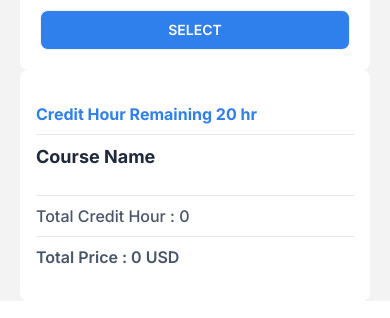
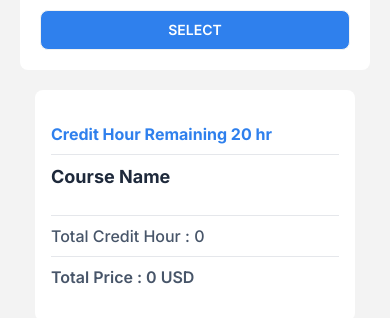
Before and after one commit to naimuddin94/course-selling-app, a React (Vite) app: page / in a window 390 px wide. Shown: the part 4167-4485 px from the top of the page. Built offline with nearby package versions, Linux system fonts and the light colour scheme.

Commit message:
responsive for all devices

```diff
--- a/src/App.jsx
+++ b/src/App.jsx
@@ -16,7 +16,7 @@ function App() {
       return toast.error("Course already selected");
     } else {
       if (remainingTime < course.time) {
-        return toast.warn("You have no enough time");
+        return toast.warn("You have no Credit Hour");
       }
       setTotalTime(totalTime + course.time);
       setRemainingTime(remainingTime - course.time);
--- a/src/components/Courses.jsx
+++ b/src/components/Courses.jsx
@@ -10,7 +10,7 @@ const Courses = ({ handleSelection }) => {
       .then((data) => setCourses(data));
   }, []);
   return (
-    <div className="col-span-9 grid gap-5 grid-cols-1 sm:grid-cols-2 lg:grid-cols-3">
+    <div className="col-span-9 grid gap-5 grid-cols-1 sm:grid-cols-2 lg:grid-cols-3 mb-5">
       {courses &&
         courses.map((course) => (
           <Course
--- a/src/components/Selection.jsx
+++ b/src/components/Selection.jsx
@@ -9,7 +9,7 @@ const Selection = ({
   handleRemoveCourse,
 }) => {
   return (
-    <div className="col-span-3">
+    <div className="col-span-3 max-w-xs mx-auto">
       <div className="bg-white px-4 py-6 rounded-lg">
         <h2 className="font-bold text-base text-[#2F80ED] py-2">
           Credit Hour Remaining {remainingTime} hr
@@ -29,7 +29,7 @@ const Selection = ({
                 </p>
                 <CgCloseR
                   onClick={() => handleRemoveCourse(course)}
-                  className="cursor-pointer hover:text-rose-600 hover:scale-110 duration-200"
+                  className="flex-shrink-0 cursor-pointer hover:text-rose-600 hover:scale-110 duration-200"
                 />
               </div>
             ))}
```
Also changed, not shown: 1 other file (tests, documents, lock files or other folders).
